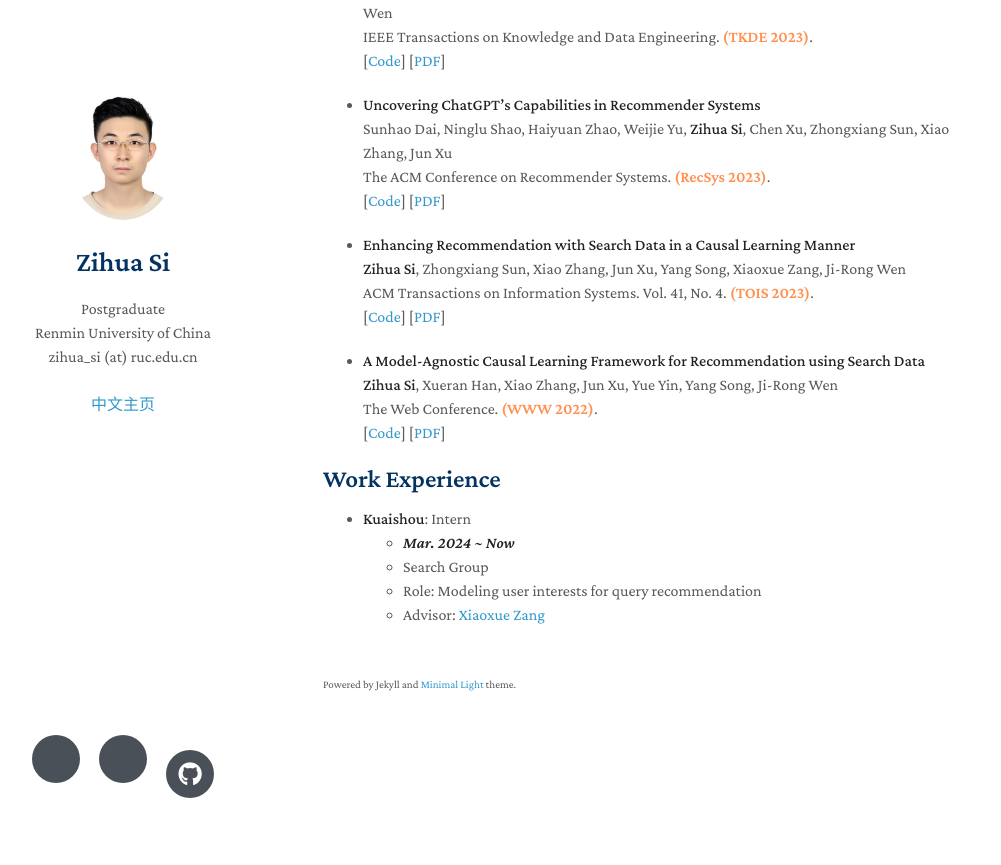
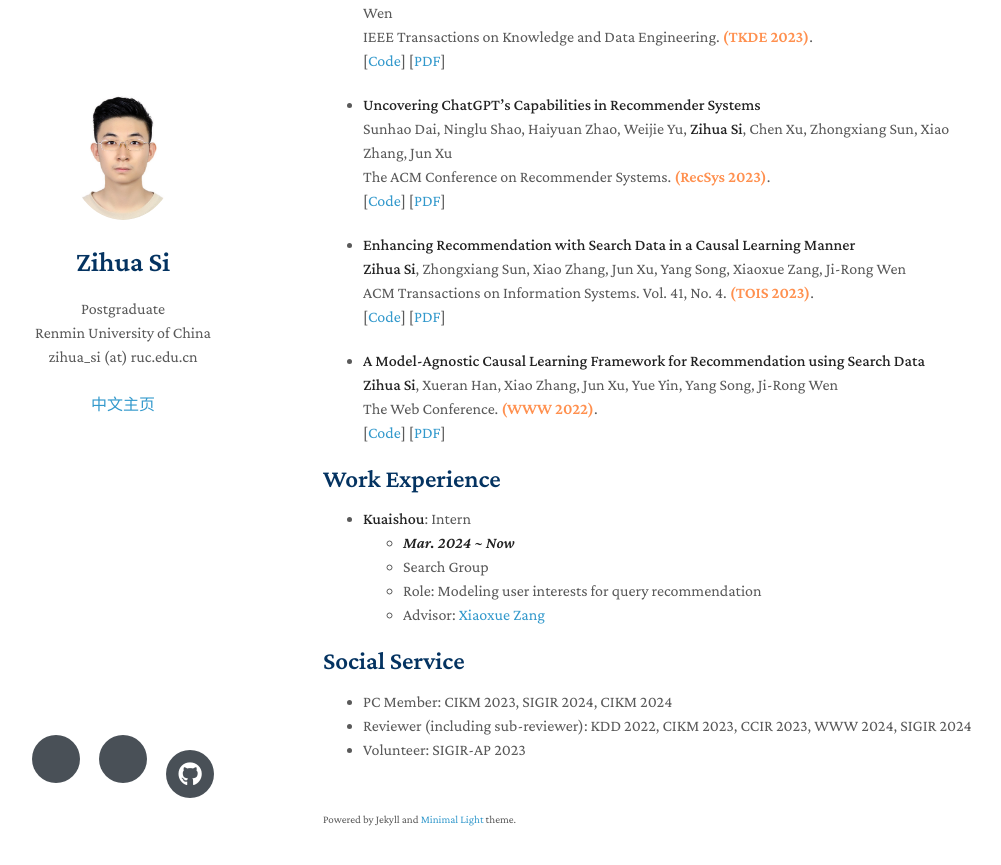
Before and after one commit to Ethan00Si/ethan00si.github.io, a Jekyll site: the page built from index.md, in a window 1280 px wide and 900 px high, scrolled down 1536 px. Shown: the top 865 px of the window, without its empty margins (147-1148 px from the left). Built offline with Jekyll 4.4.1, drawn with Linux system fonts in a browser that asks for light colours; nearby versions of some CDN libraries; a style sheet for code colours, icons or effects is not loaded.

Commit message:
update social service

```diff
--- a/index.md
+++ b/index.md
@@ -126,3 +126,10 @@ He joined the Beijing Key Laboratory of Big Data Management and Analysis Methods
   - Search Group
   - Role: Modeling user interests for query recommendation
   - Advisor: [Xiaoxue Zang](https://scholar.google.com/citations?user=xjeBnbUAAAAJ&hl=zh-CN)
+
+
+## Social Service
+
+- PC Member: CIKM 2023, SIGIR 2024, CIKM 2024
+- Reviewer (including sub-reviewer): KDD 2022, CIKM 2023, CCIR 2023, WWW 2024, SIGIR 2024
+- Volunteer: SIGIR-AP 2023
```
Also changed, not shown: zh.md (+5 -0 lines).
